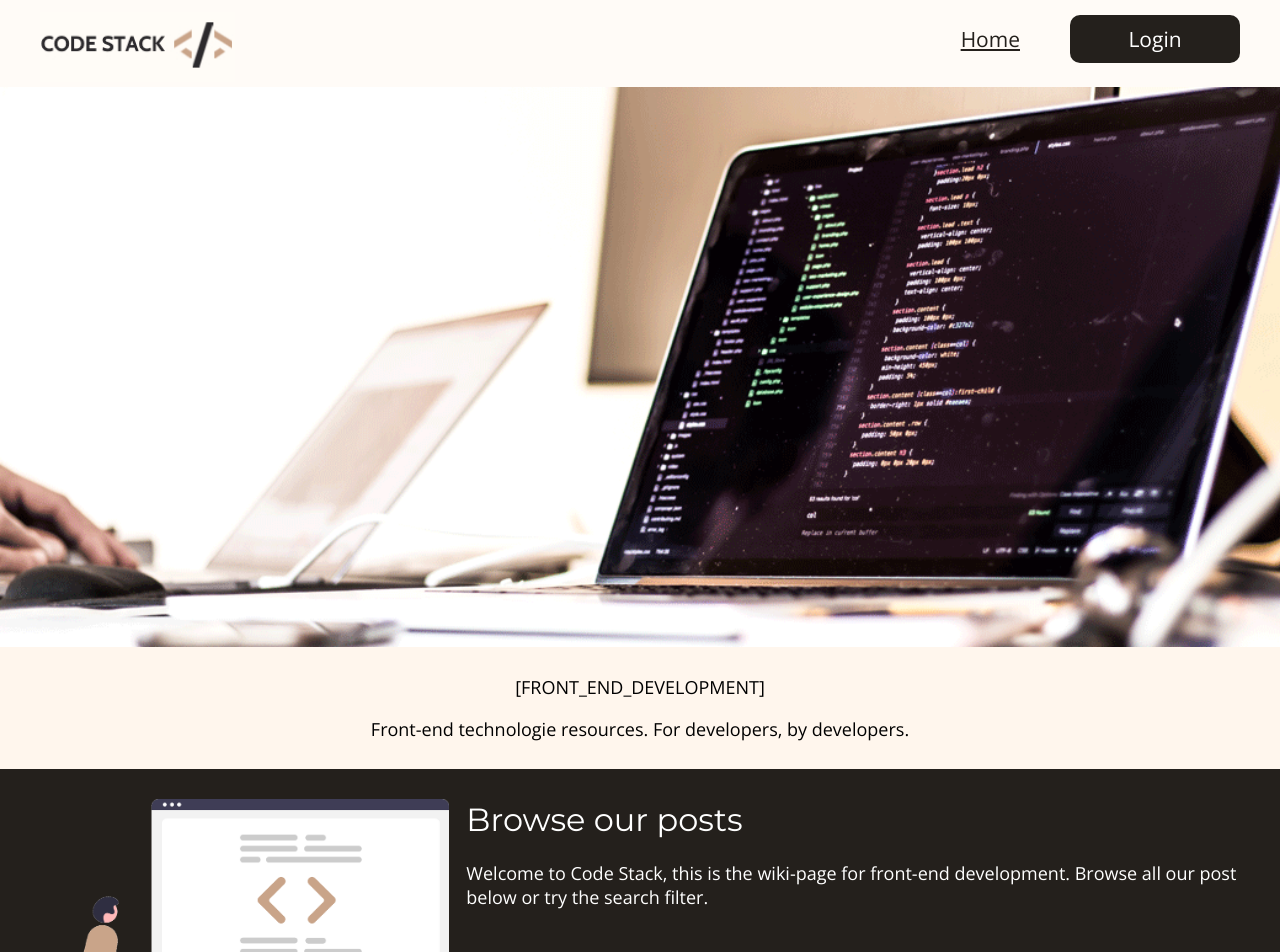
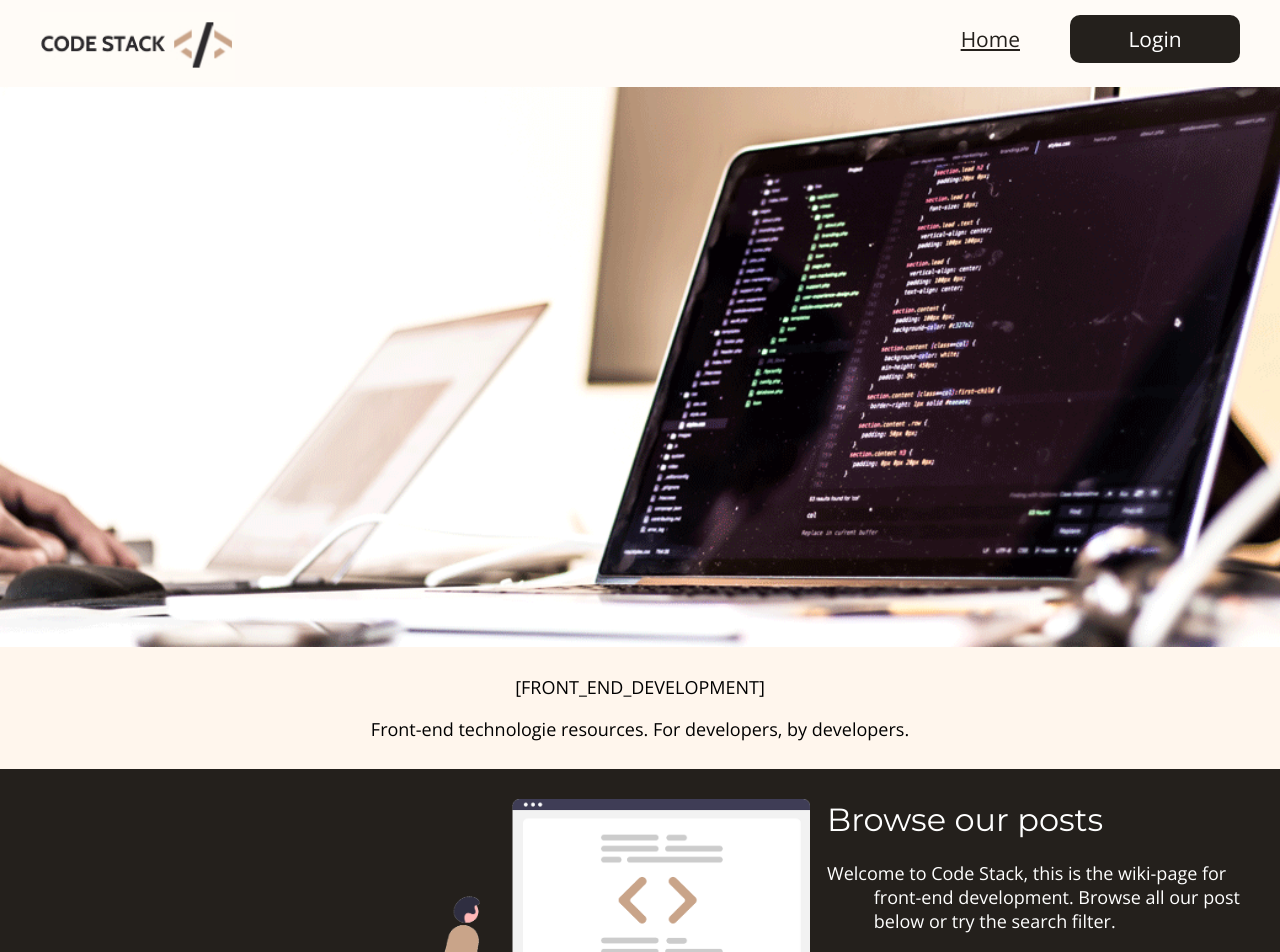
Before and after one commit to Janne-R/semester-project-2-new, a React (Create React App) app: page / in a window 1280 px wide. Shown: the top 952 px of the page. Built offline with nearby package versions, Linux system fonts and the light colour scheme; no server answers.

Commit message:
api and text formatting

```diff
--- a/src/components/DisplayText.js
+++ b/src/components/DisplayText.js
@@ -19,6 +19,7 @@ const StyledH4 = styled.h4`
 
 const StyledP = styled.p`
   color: ${props => props.primaryColor ? ({ theme }) => theme.colors.textColorDark : ({ theme }) => theme.colors.textColorLight};
+  white-space: pre-wrap;
 `;
 
 export const H1 = ({ title, primary }) => {
--- a/src/components/pages/detail/Detail.js
+++ b/src/components/pages/detail/Detail.js
@@ -41,6 +41,7 @@ const Detail = () => {
   }
 
   if (post) {
+    console.log(post.attributes.code);
     return (
       <main>
         <PostContainer>
```
Also changed, not shown: 1 other file (tests, documents, lock files or other folders).
